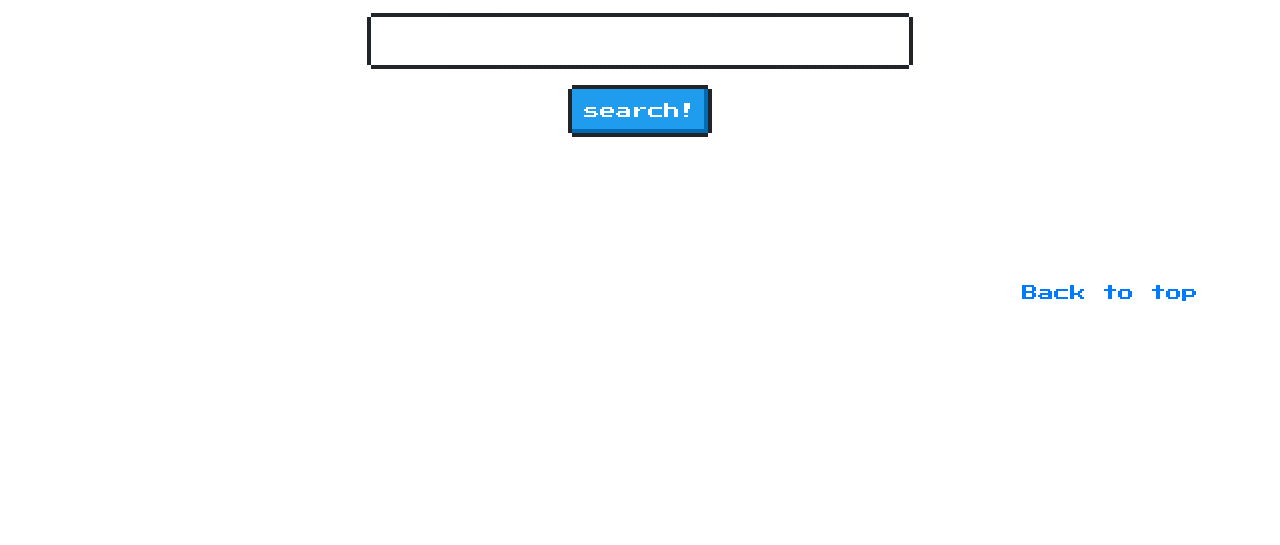
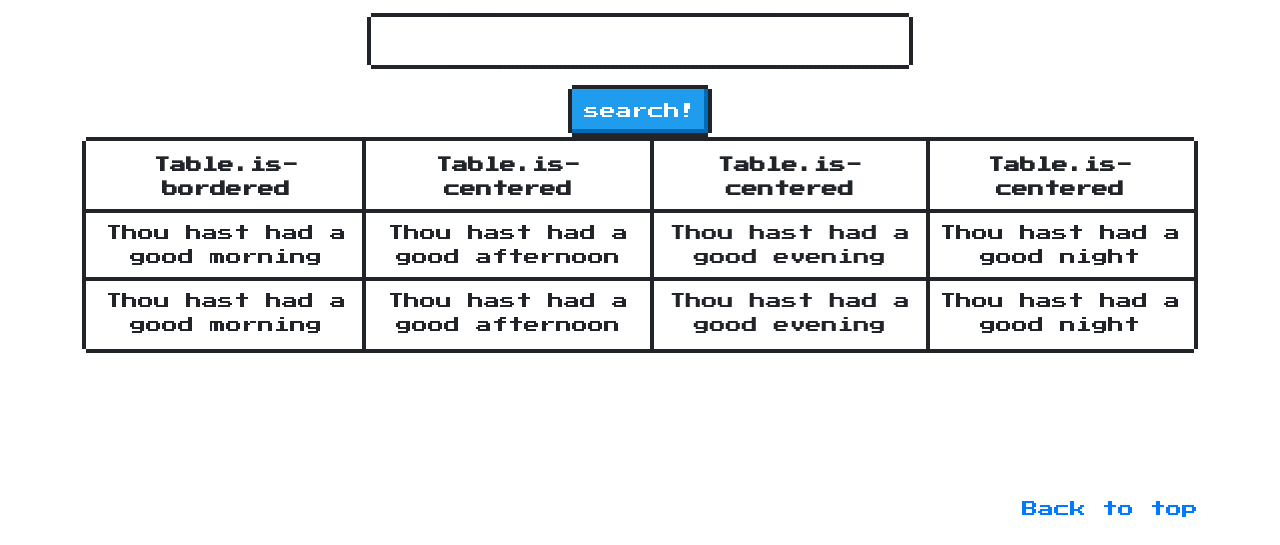
Before and after one commit to nero-15/pokemon-app, a plain HTML site: page pokemonapp/views/index.html in a window 1280 px wide. Shown: the part 271-816 px from the top of the page. Drawn offline with nearby package versions, Linux system fonts and the light colour scheme.

Commit message:
add table

```diff
--- a/pokemonapp/views/index.html
+++ b/pokemonapp/views/index.html
@@ -59,6 +59,32 @@
 						<button type="button" class="nes-btn is-primary" @click="search">search!</button>
 					</form>
 				</div>
+				<div class="nes-table-responsive">
+					<table class="nes-table is-bordered is-centered">
+						<thead>
+							<tr>
+								<th>Table.is-bordered</th>
+								<th>Table.is-centered</th>
+								<th>Table.is-centered</th>
+								<th>Table.is-centered</th>
+							</tr>
+						</thead>
+						<tbody>
+							<tr>
+								<td>Thou hast had a good morning</td>
+								<td>Thou hast had a good afternoon</td>
+								<td>Thou hast had a good evening</td>
+								<td>Thou hast had a good night</td>
+							</tr>
+							<tr>
+								<td>Thou hast had a good morning</td>
+								<td>Thou hast had a good afternoon</td>
+								<td>Thou hast had a good evening</td>
+								<td>Thou hast had a good night</td>
+							</tr>
+						</tbody>
+					</table>
+				</div>
 			</div>
 		</section>
 	</main>
```
